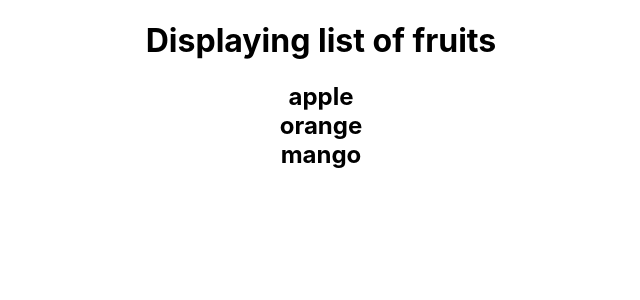
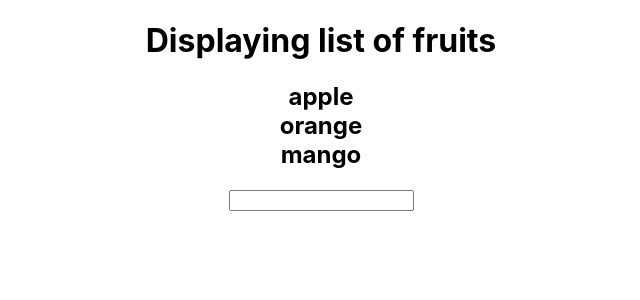
Before and after one commit to shaikjrizwana/primosoft-batch-1-training, a React (Create React App) app in the folder my-react-app/: page / in a window 1280 px wide. Shown: the top 300 px of the page, without its empty margins (319-959 px from the left). Built offline with nearby package versions, Linux system fonts and the light colour scheme.

Commit message:
feat: Event handlers part-2

```diff
--- a/my-react-app/src/App.js
+++ b/my-react-app/src/App.js
@@ -2,8 +2,11 @@ import React, { Component } from "react";
 import "./App.css";
 
 class App extends Component {
-   onMouseOver(){
-    alert('Mouse is moved')
+  onChange(event) {
+    console.log(event.target.value);
+  }
+  onSubmit(event) {
+    alert("submitted");
   }
   render() {
     const fruits = ["apple", "orange", "mango"];
@@ -12,9 +15,17 @@ class App extends Component {
         <h1>Displaying list of fruits</h1>
         <h2>
           {fruits.map(fruit => {
-            return <div key={fruit} onMouseOver={this.onMouseOver}> {fruit}</div>
+            return (
+              <div key={fruit} onMouseOver={this.onMouseOver}>
+                {" "}
+                {fruit}
+              </div>
+            );
           })}
         </h2>
+        <form onSubmit={this.onSubmit}>
+          <input onChange={this.onChange}></input>
+        </form>
       </div>
     );
   }
```
